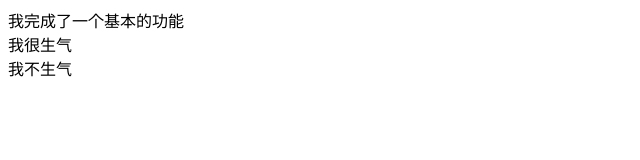
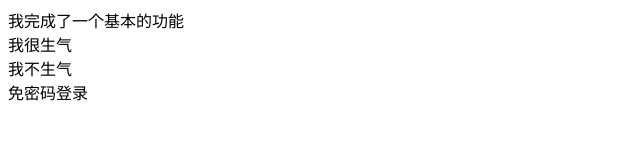
Before and after one commit to guishujun/first, a plain HTML site: page index.html in a window 1280 px wide. Shown: the whole page, without its empty margins (0-640 px from the left). Drawn offline with Linux system fonts and the light colour scheme.

Commit message:
ｓｓｈ免密码登录

```diff
--- a/index.html
+++ b/index.html
@@ -10,5 +10,6 @@
   我完成了一个基本的功能
   <div>我很生气</div>
   <div>我不生气</div>
+  <div>免密码登录</div>
 </body>
 </html>
```
